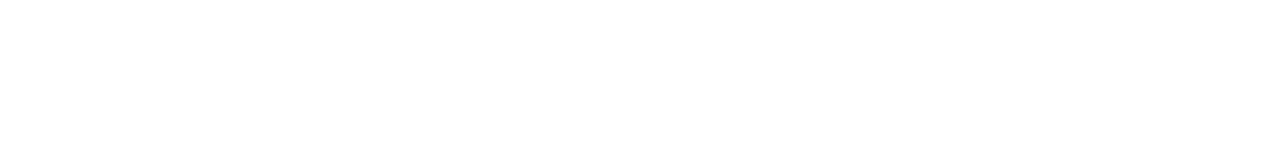
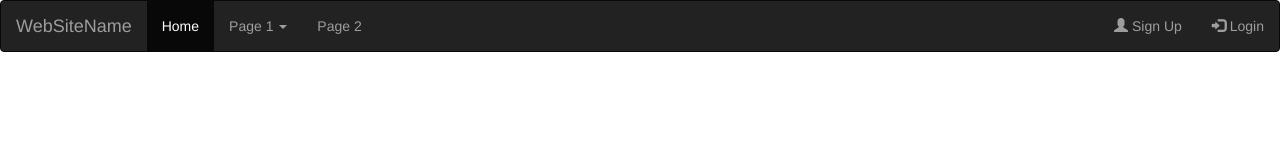
Before and after one commit to btime183/alitechvice.pk, a plain HTML site: page index.html in a window 1280 px wide. Drawn offline with nearby package versions, Linux system fonts and the light colour scheme.

Commit message:
changes by musharib

```diff
--- a/index.html
+++ b/index.html
@@ -5,11 +5,39 @@
     <meta http-equiv="X-UA-Compatible" content="IE=edge">
     <meta name="viewport" content="width=device-width, initial-scale=1.0">
     <title>Git-bash-assignment</title>
+
+
+    <link rel="stylesheet" href="https://maxcdn.bootstrapcdn.com/bootstrap/3.4.1/css/bootstrap.min.css">
+    <script src="https://ajax.googleapis.com/ajax/libs/jquery/3.6.4/jquery.min.js"></script>
+    <script src="https://maxcdn.bootstrapcdn.com/bootstrap/3.4.1/js/bootstrap.min.js"></script>
     <style>
 
     </style>
 </head>
 <body>
+    <nav class="navbar navbar-inverse">
+        <div class="container-fluid">
+          <div class="navbar-header">
+            <a class="navbar-brand" href="#">WebSiteName</a>
+          </div>
+          <ul class="nav navbar-nav">
+            <li class="active"><a href="#">Home</a></li>
+            <li class="dropdown"><a class="dropdown-toggle" data-toggle="dropdown" href="#">Page 1 <span class="caret"></span></a>
+              <ul class="dropdown-menu">
+                <li><a href="#">Page 1-1</a></li>
+                <li><a href="#">Page 1-2</a></li>
+                <li><a href="#">Page 1-3</a></li>
+              </ul>
+            </li>
+            <li><a href="#">Page 2</a></li>
+          </ul>
+          <ul class="nav navbar-nav navbar-right">
+            <li><a href="#"><span class="glyphicon glyphicon-user"></span> Sign Up</a></li>
+            <li><a href="#"><span class="glyphicon glyphicon-log-in"></span> Login</a></li>
+          </ul>
+        </div>
+      </nav>
+
 
 </body>
 </html>
```
